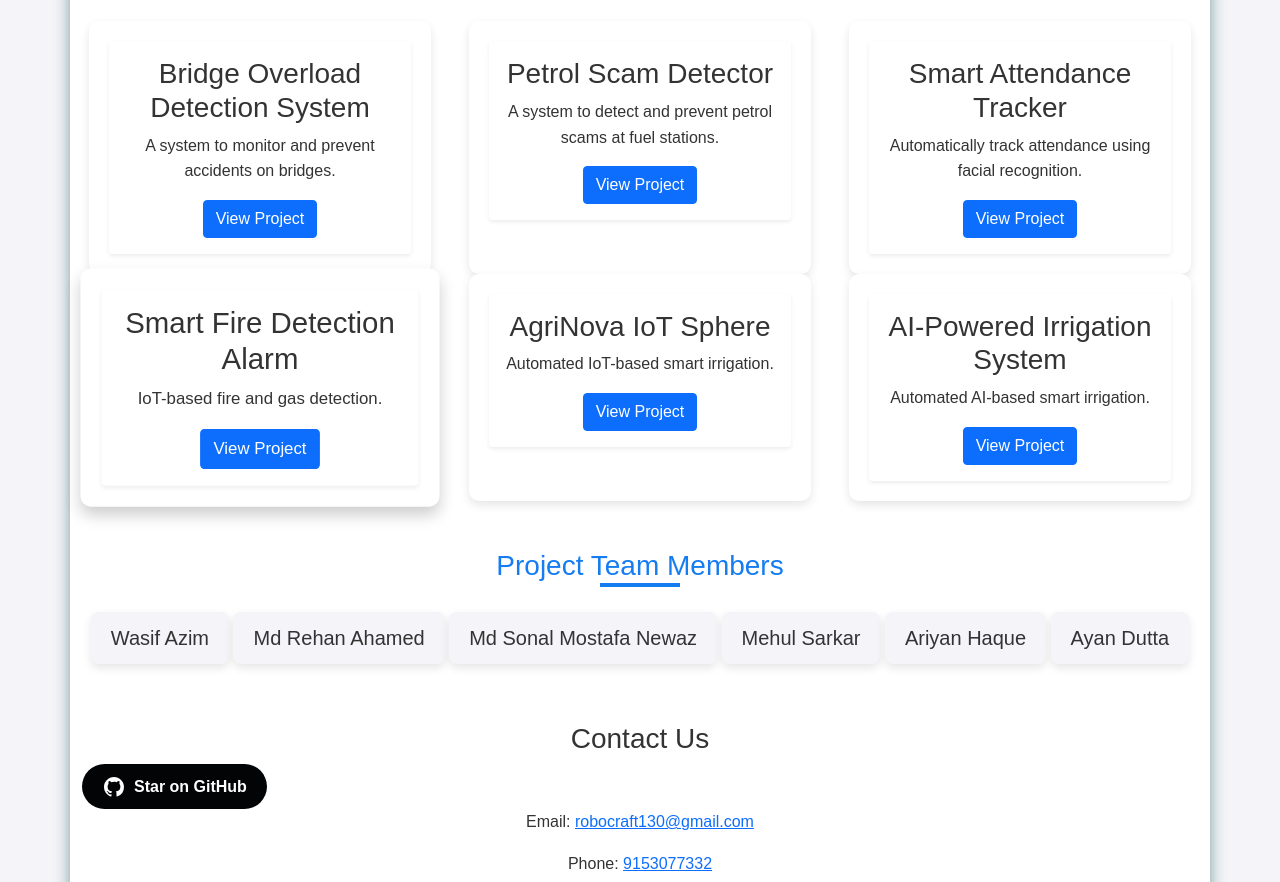
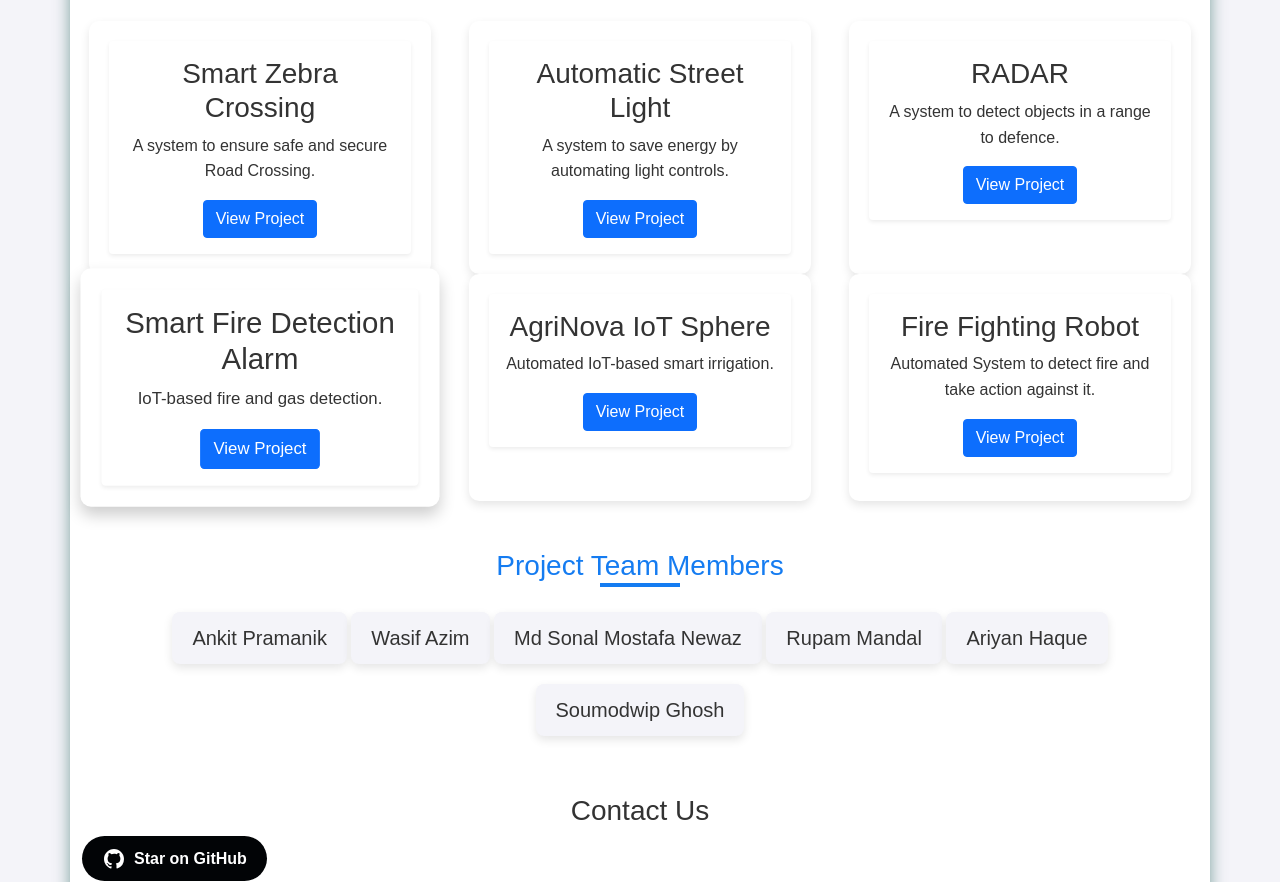
Before and after one commit to Ankit404developer/ex, a website: page index.html in a window 1280 px wide. Shown: the part 305-1187 px from the top of the page. Drawn offline with nearby package versions, Linux system fonts and the light colour scheme.

Commit message:
Update index.html

```diff
--- a/index.html
+++ b/index.html
@@ -4,7 +4,7 @@
 <head>
     <meta charset="UTF-8">
     <meta name="viewport" content="width=device-width, initial-scale=1.0">
-    <title>Saraswati Puja Exhibition</title>
+    <title>Exhibition</title>
 
     <!-- Link to Bootstrap CSS from CDN -->
     <link href="https://cdn.jsdelivr.net/npm/bootstrap@5.1.3/dist/css/bootstrap.min.css" rel="stylesheet">
@@ -40,7 +40,7 @@
 
     <!-- Header Section -->
     <header class="bg-dark text-white py-4 text-center">
-        <h1 class="typing-effect">Saraswati Puja Exhibition</h1>
+        <h1 class="typing-effect">Exhibition 2025</h1>
         <p class="lead">Explore Our Projects</p>
     </header>
 
@@ -72,8 +72,8 @@
             <div class="col-md-4 project animate-on-scroll">
                 <div class="card border-0 shadow-sm">
                     <div class="card-body">
-                        <h3 class="card-title">Bridge Overload Detection System</h3>
-                        <p class="card-text">A system to monitor and prevent accidents on bridges.</p>
+                        <h3 class="card-title">Smart Zebra Crossing</h3>
+                        <p class="card-text">A system to ensure safe and secure Road Crossing.</p>
                         <a href="project1.html" class="btn btn-primary btn-ripple view-more">View Project</a>
                     </div>
                 </div>
@@ -83,8 +83,8 @@
             <div class="col-md-4 project animate-on-scroll">
                 <div class="card border-0 shadow-sm">
                     <div class="card-body">
-                        <h3 class="card-title">Petrol Scam Detector</h3>
-                        <p class="card-text">A system to detect and prevent petrol scams at fuel stations.</p>
+                        <h3 class="card-title">Automatic Street Light</h3>
+                        <p class="card-text">A system to save energy by automating light controls.</p>
                         <a href="project2.html" class="btn btn-primary btn-ripple view-more">View Project</a>
                     </div>
                 </div>
@@ -94,8 +94,8 @@
             <div class="col-md-4 project animate-on-scroll">
                 <div class="card border-0 shadow-sm">
                     <div class="card-body">
-                        <h3 class="card-title">Smart Attendance Tracker</h3>
-                        <p class="card-text">Automatically track attendance using facial recognition.</p>
+                        <h3 class="card-title">RADAR</h3>
+                        <p class="card-text">A system to detect objects in a range to defence.</p>
                         <a href="project3.html" class="btn btn-primary btn-ripple view-more">View Project</a>
                     </div>
                 </div>
@@ -123,8 +123,8 @@
             <div class="col-md-4 project animate-on-scroll">
                 <div class="card border-0 shadow-sm">
                     <div class="card-body">
-                        <h3 class="card-title">AI-Powered Irrigation System</h3>
-                        <p class="card-text">Automated AI-based smart irrigation.</p>
+                        <h3 class="card-title">Fire Fighting Robot</h3>
+                        <p class="card-text">Automated System to detect fire and take action against it.</p>
                         <a href="project6.html" class="btn btn-primary btn-ripple view-more">View Project</a>
                     </div>
                 </div>
@@ -135,12 +135,12 @@
         <section id="team" class="my-5">
             <h3>Project Team Members</h3>
             <ul class="list-unstyled">
-                <li><a href="https://portfolio.wasifazim.com" target="_blank">Wasif Azim</a></li>
-                <li><a href="https://portfolio.rehanaahamed.com" target="_blank">Md Rehan Ahamed</a></li>
+                <li><a href="https://portfolio.ankitpramanik.com" target="_blank">Ankit Pramanik</a></li>
+                <li><a href="https://portfolio.rehanaahamed.com" target="_blank">Wasif Azim</a></li>
                 <li><a href="https://portfolio.sonalmostafanewaz.com" target="_blank">Md Sonal Mostafa Newaz</a></li>
-                <li><a href="https://portfolio.mehulsarkar.com" target="_blank">Mehul Sarkar</a></li>
+                <li><a href="https://portfolio.mehulsarkar.com" target="_blank">Rupam Mandal</a></li>
                 <li><a href="https://mrariyanhaque.github.io" target="_blank">Ariyan Haque</a></li>
-                <li><a href="https://portfolio.ayandutta.com" target="_blank">Ayan Dutta</a></li>
+                <li><a href="https://portfolio.ayandutta.com" target="_blank">Soumodwip Ghosh</a></li>
             </ul>
         </section>
 
@@ -164,9 +164,9 @@
                     </svg>
                     Star on GitHub
                 </button>
-                Email: <a href="mailto:robocraft130@gmail.com">robocraft130@gmail.com</a>
+                Email: <a href="mailto:robocraft130@gmail.com">ankit404developer@gmail.com</a>
             </p>
-            <p>Phone: <a href="tel:+9153077332">9153077332</a></p>
+            <p>Phone: <a href="tel:+9046001938">904001938</a></p>
         </section>
 
         <!-- Feedback Section -->
@@ -181,7 +181,7 @@
 
     <!-- Footer -->
     <footer class="bg-dark text-white py-3 text-center">
-        <p>&copy; Wasif Azim. All Rights Reserved.</p>
+        <p>&copy; Ankit Pramanik. All Rights Reserved.</p>
         <div class="toggle-container">
             <input type="checkbox" id="theme-toggle" class="toggle-checkbox">
             <label for="theme-toggle" class="toggle-label">
@@ -218,7 +218,7 @@
 
         // Redirect to GitHub repository page when the star button is clicked
         document.getElementById('github-star-btn').addEventListener('click', () => {
-            window.open('https://github.com/Wasifdevoloper/Exhibition-Projects', '_blank');
+            window.open('https://github.com/Ankit404developer/ex', '_blank');
             alert('Please star our repository on GitHub!');
         });
 
```
